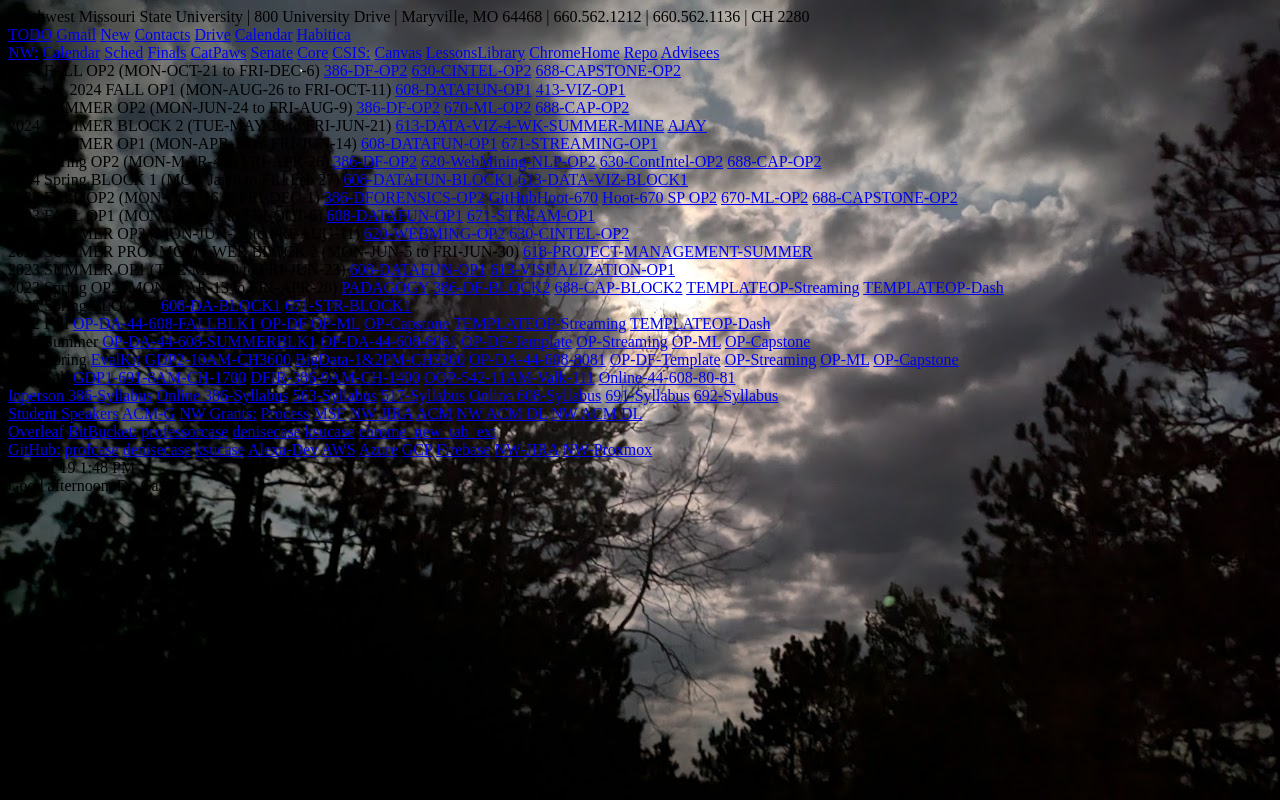
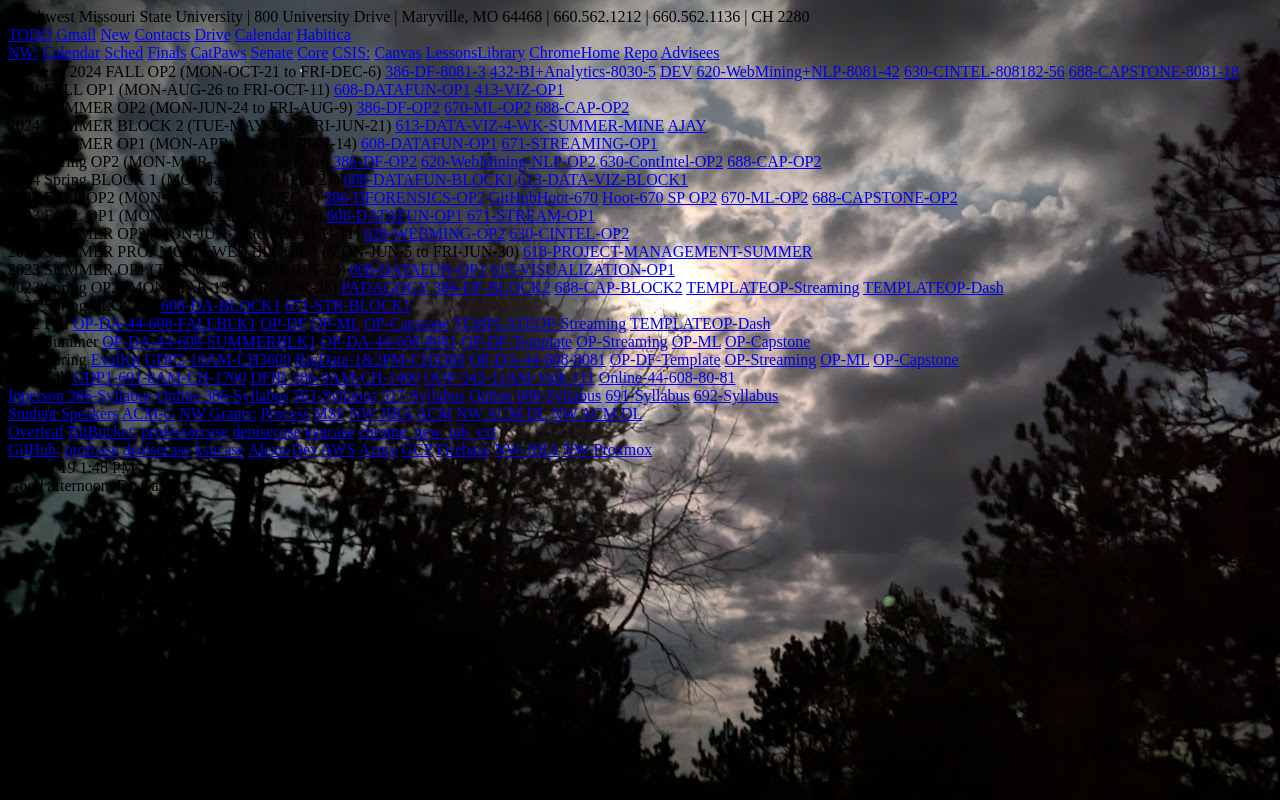
Before and after one commit to denisecase/chrome_new_tab_ext, a website with bundled scripts: page tab.html in a window 1280 px wide. Built offline with nearby package versions, Linux system fonts and the light colour scheme; no server answers.

Commit message:
F 2024 OP 2

```diff
--- a/tab.html
+++ b/tab.html
@@ -79,15 +79,18 @@
             </a>
           </nav>
 
-          <!-------------- FUTURE FALL 2024 --------------------------->
+          <!--------------  FALL 2024 --------------------------->
 
-          <nav id="2024 FALL2">2024 FALL OP2 (MON-OCT-21 to FRI-DEC-6)
-            <a rel="noopener" target="_blank" href="https://nwmissouri.instructure.com/courses/62284">386-DF-OP2</a>
-            <a rel="noopener" target="_blank" href="https://nwmissouri.instructure.com/courses/62695">630-CINTEL-OP2</a>
-            <a rel="noopener" target="_blank" href="https://nwmissouri.instructure.com/courses/62847">688-CAPSTONE-OP2</a>
+          <nav id="2024 FALL2">★★★★ 2024 FALL OP2 (MON-OCT-21 to FRI-DEC-6)
+            <a rel="noopener" target="_blank" href="https://nwmissouri.instructure.com/courses/62284">386-DF-8081-3</a>
+            <a rel="noopener" target="_blank" href="https://nwmissouri.instructure.com/courses/62312">432-BI+Analytics-8030-5</a>
+            <a rel="noopener" target="_blank" href="https://nwmissouri.instructure.com/courses/59732">DEV</a>
+            <a rel="noopener" target="_blank" href="https://nwmissouri.instructure.com/courses/62685">620-WebMining+NLP-8081-42</a>
+            <a rel="noopener" target="_blank" href="https://nwmissouri.instructure.com/courses/62695">630-CINTEL-808182-56</a>
+            <a rel="noopener" target="_blank" href="https://nwmissouri.instructure.com/courses/62847">688-CAPSTONE-8081-18</a>
           </nav>
 
-          <nav id="2024 FALL1">★★★★ 2024 FALL OP1 (MON-AUG-26 to FRI-OCT-11)
+          <nav id="2024 FALL1">2024 FALL OP1 (MON-AUG-26 to FRI-OCT-11)
             <a rel="noopener" target="_blank" href="https://nwmissouri.instructure.com/courses/62485">608-DATAFUN-OP1</a>
             <a rel="noopener" target="_blank" href="https://nwmissouri.instructure.com/courses/62303">413-VIZ-OP1</a>
           </nav>
```
